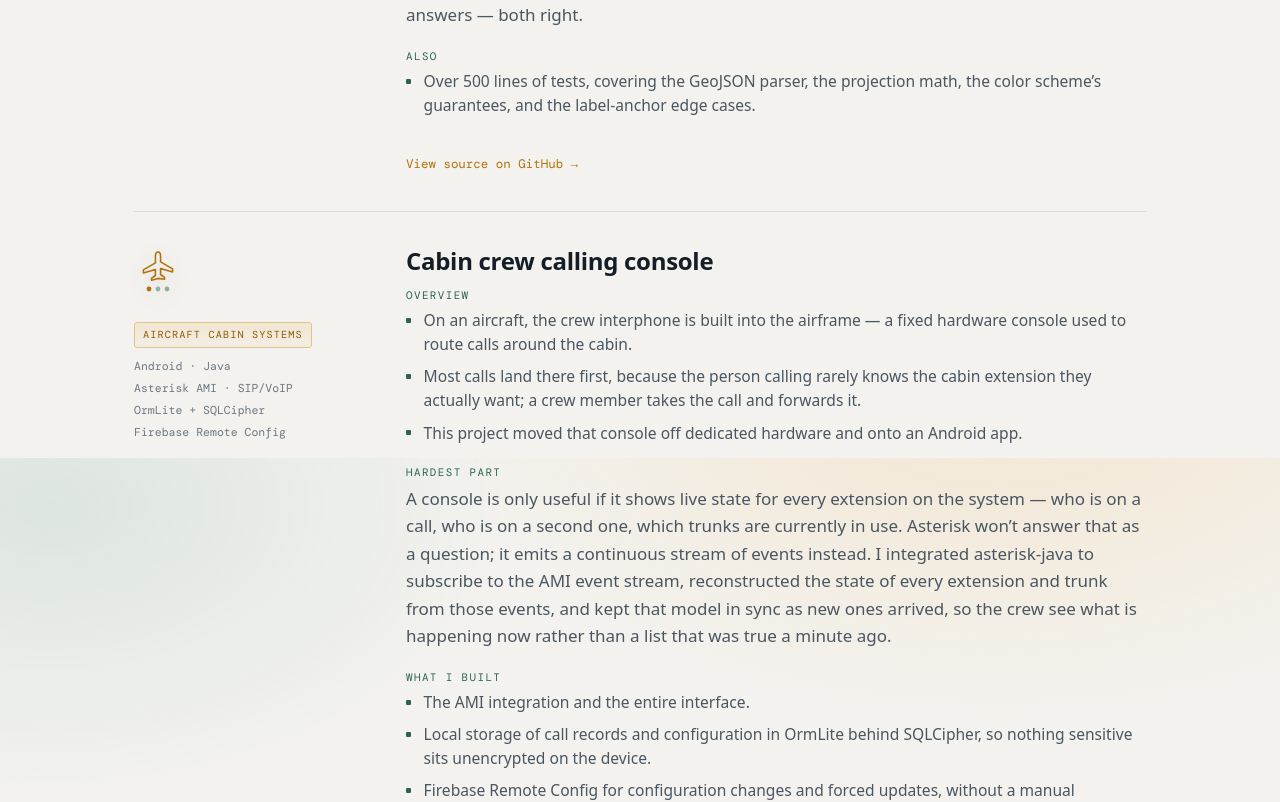
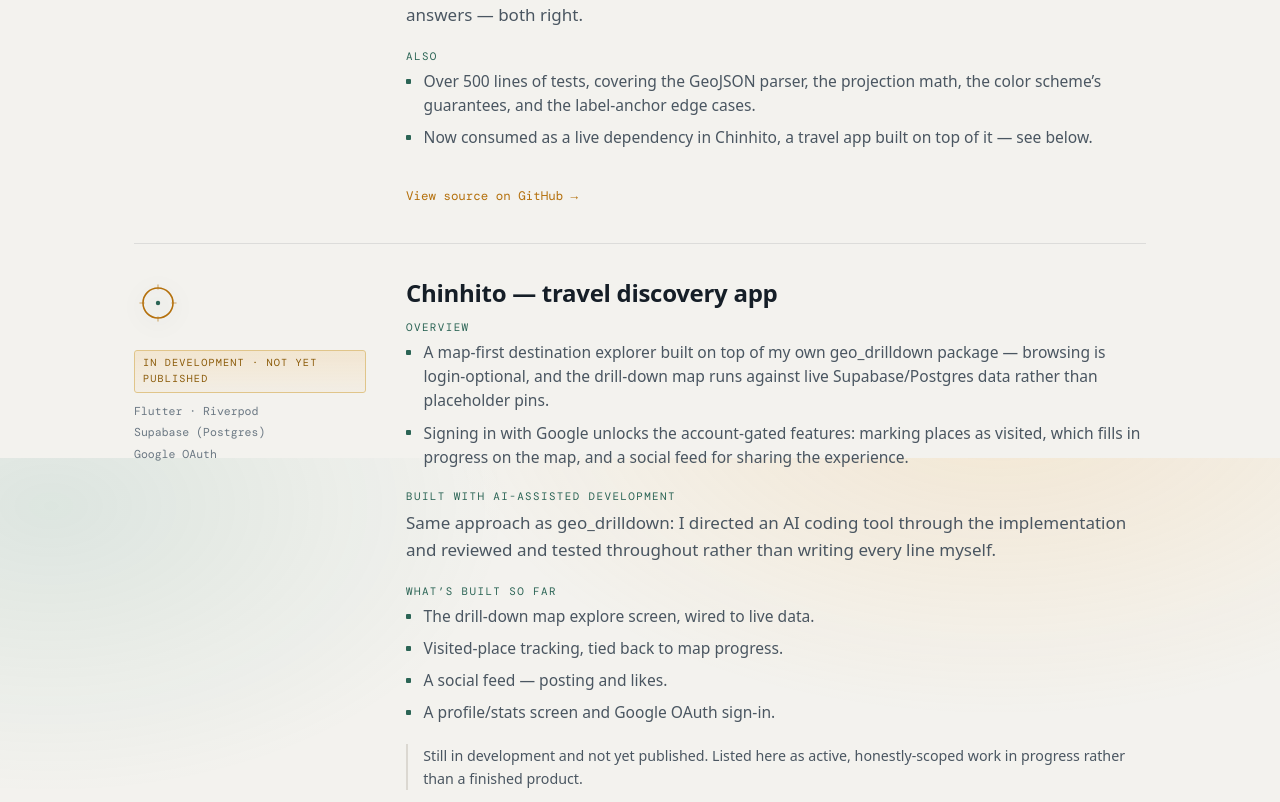
Before and after one commit to hridoyRakibMahmud/hridoyRakibMahmud.github.io, a React (Vite) app: page / in a window 1280 px wide. Shown: the part 2742-3544 px from the top of the page. Built offline with nearby package versions, Linux system fonts and the light colour scheme; a web font is replaced by a local one.

Commit message:
added new project "Chinhito" and updated CV

```diff
--- a/src/components/Icon.jsx
+++ b/src/components/Icon.jsx
@@ -71,6 +71,17 @@
     </>
   ),
 
+  // A compass, needle swinging and settling on a bearing — an app still
+  // finding its heading, honestly (this one's not published yet).
+  chinhito: (
+    <>
+      <circle cx="24" cy="24" r="15" />
+      <path d="M24 6v4M24 38v4M6 24h4M38 24h4" opacity="0.4" />
+      <path className="ic-needle" d="M24 24L30 14L24 24L18 34Z" />
+      <circle className="ic-hub" cx="24" cy="24" r="2.2" />
+    </>
+  ),
+
   // A vitals trace being written across the monitor.
   vitals: (
     <>
--- a/src/data/content.js
+++ b/src/data/content.js
@@ -104,9 +104,41 @@
         label: 'Also',
         items: [
           'Over 500 lines of tests, covering the GeoJSON parser, the projection math, the color scheme’s guarantees, and the label-anchor edge cases.',
+          'Now consumed as a live dependency in Chinhito, a travel app built on top of it — see below.',
         ],
       },
     ],
+  },
+  {
+    id: 'chinhito',
+    title: 'Chinhito — travel discovery app',
+    tag: 'In development · Not yet published',
+    repoUrl: 'https://github.com/hridoyRakibMahmud/chinhito-flutter',
+    icon: 'chinhito',
+    stack: ['Flutter · Riverpod', 'Supabase (Postgres)', 'Google OAuth'],
+    blocks: [
+      {
+        label: 'Overview',
+        items: [
+          'A map-first destination explorer built on top of my own geo_drilldown package — browsing is login-optional, and the drill-down map runs against live Supabase/Postgres data rather than placeholder pins.',
+          'Signing in with Google unlocks the account-gated features: marking places as visited, which fills in progress on the map, and a social feed for sharing the experience.',
+        ],
+      },
+      {
+        label: 'Built with AI-assisted development',
+        text: 'Same approach as geo_drilldown: I directed an AI coding tool through the implementation and reviewed and tested throughout rather than writing every line myself.',
+      },
+      {
+        label: 'What’s built so far',
+        items: [
+          'The drill-down map explore screen, wired to live data.',
+          'Visited-place tracking, tied back to map progress.',
+          'A social feed — posting and likes.',
+          'A profile/stats screen and Google OAuth sign-in.',
+        ],
+      },
+    ],
+    scope: 'Still in development and not yet published. Listed here as active, honestly-scoped work in progress rather than a finished product.',
   },
   {
     id: 'cabin-console',
--- a/src/styles.css
+++ b/src/styles.css
@@ -464,6 +464,18 @@
 }
 @keyframes ic-trace{from{stroke-dashoffset:22}to{stroke-dashoffset:-100}}
 
+/* --- chinhito: compass needle swinging, still finding its heading --- */
+.ic-needle{
+  fill:var(--amber);stroke:none;
+  transform-origin:24px 24px;
+  animation:ic-swing 4.4s cubic-bezier(.45,.05,.55,.95) infinite;
+}
+.ic-hub{fill:var(--jade);stroke:none}
+@keyframes ic-swing{
+  0%,100%{transform:rotate(-38deg)}
+  50%{transform:rotate(46deg)}
+}
+
 .case:hover .case__icon svg{transform:translateY(-3px)}
 .case__icon svg{transition:transform .25s cubic-bezier(.22,.61,.36,1)}
 
@@ -475,6 +487,7 @@
   .ic-tick,.ic-wave,.ic-seat,.ic-pin{opacity:1}
   .ic-trace{stroke-dasharray:none}
   .ic-hop{transform:translate(37px,17px)}
+  .ic-needle{transform:rotate(0deg)}
 }
 
 .case__stack{
```
Also changed, not shown: 1 other file (tests, documents, lock files or other folders).
